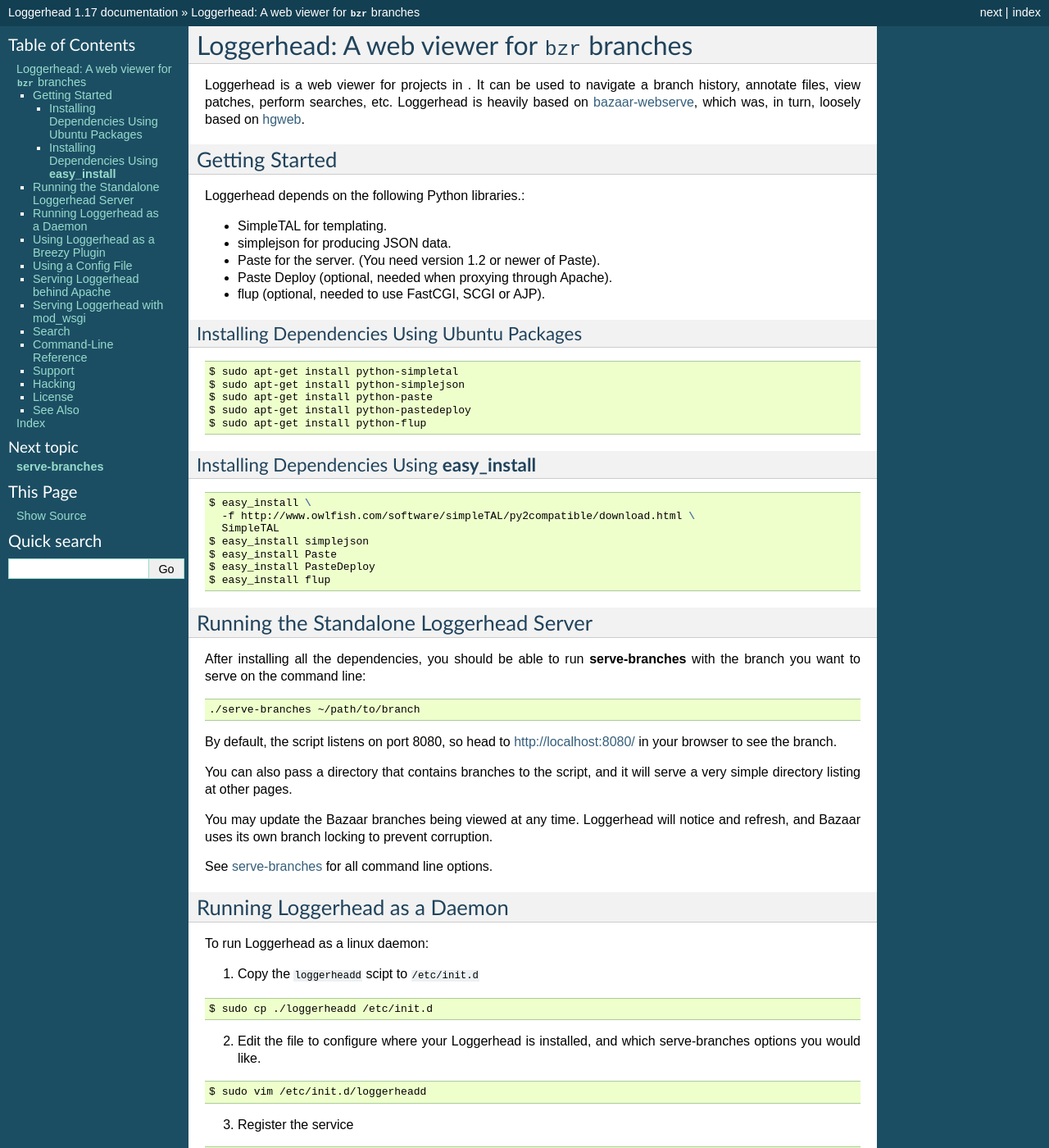
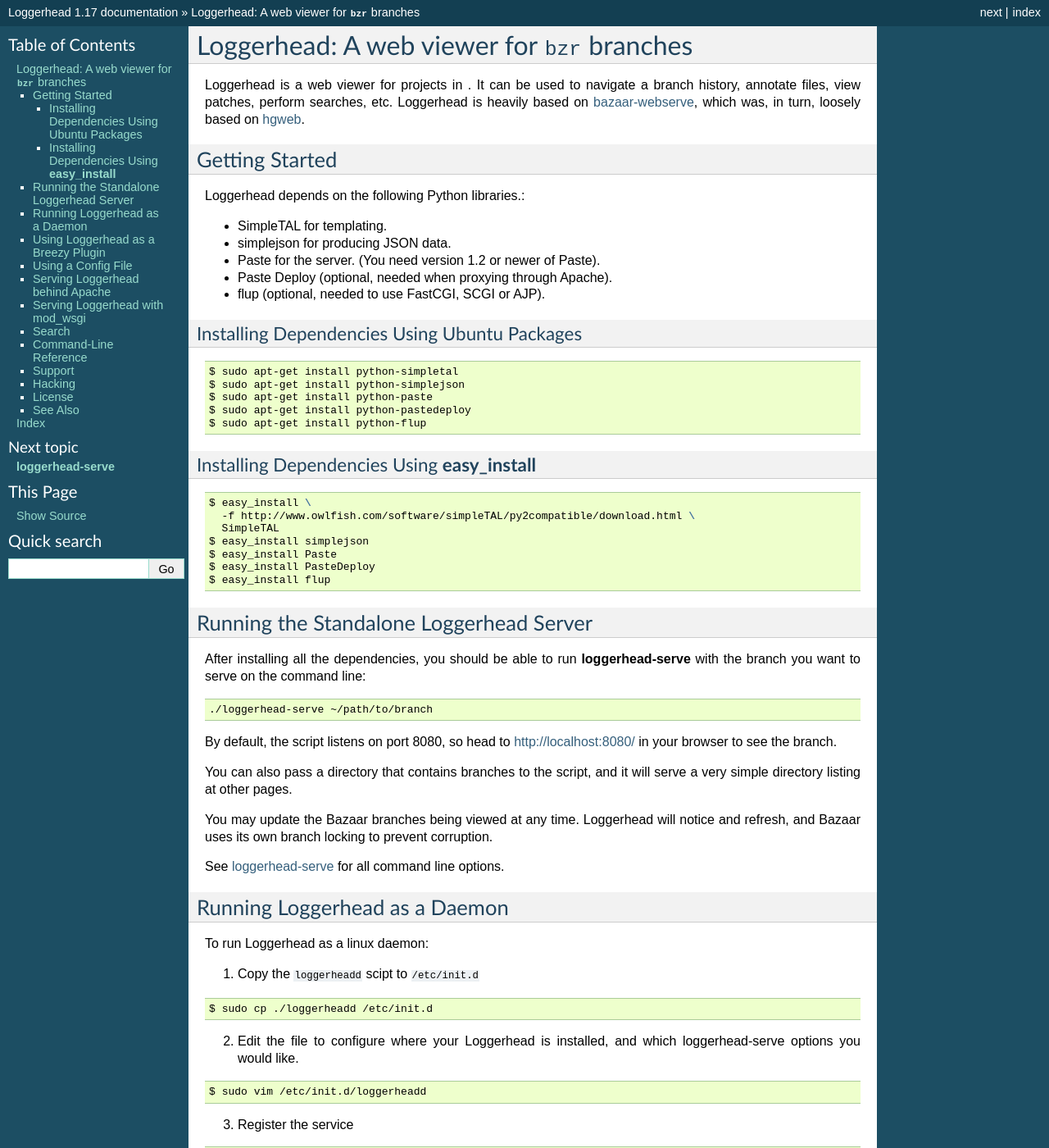
Before and after one commit to breezy-team/loggerhead, a Sphinx documentation site: the page built from docs/index.rst, in a window 1280 px wide and 1400 px high. Shown: the whole window at 82% size. Built offline with Sphinx 7.4.7, drawn with Linux system fonts in a browser that asks for light colours; some of the changed text lies outside the part shown.

Commit message:
Rename serve-branches to loggerhead-serve.

```diff
--- a/docs/index.rst
+++ b/docs/index.rst
@@ -53,12 +53,12 @@
 ----------------------------------------
 
 After installing all the dependencies, you should be able to run
-:command:`serve-branches` with the branch you want to serve on the
+:command:`loggerhead-serve` with the branch you want to serve on the
 command line:
 
 .. code-block:: sh
 
-    ./serve-branches ~/path/to/branch
+    ./loggerhead-serve ~/path/to/branch
 
 By default, the script listens on port 8080, so head to
 http://localhost:8080/ in your browser to see the branch.
@@ -70,7 +70,7 @@
 Loggerhead will notice and refresh, and Bazaar uses its own branch
 locking to prevent corruption.
 
-See :doc:`serve-branches` for all command line options.
+See :doc:`loggerhead-serve` for all command line options.
 
 Running Loggerhead as a Daemon
 ------------------------------
@@ -84,7 +84,7 @@
    $ sudo cp ./loggerheadd /etc/init.d
 
 2) Edit the file to configure where your Loggerhead is installed, and which
-   serve-branches options you would like.
+   loggerhead-serve options you would like.
 
 .. code-block:: sh
 
@@ -144,7 +144,7 @@
         ProxyPassReverse http://127.0.0.1:8080/branches/
     </Location>
 
-If Paste Deploy is installed, the :command:`serve-branches` script can be
+If Paste Deploy is installed, the :command:`loggerhead-serve` script can be
 run behind a proxy at the root of a site, but if you're running it at
 some path into the site, you'll need to specify it using
 ``--prefix=/some_path``.
@@ -221,7 +221,7 @@
 .. toctree::
    :maxdepth: 2
 
-   serve-branches
+   loggerhead-serve
 
 
 Support
--- a/setup.py
+++ b/setup.py
@@ -31,7 +31,7 @@
     maintainer = "Michael Hudson",
     maintainer_email = "michael.hudson@canonical.com",
     scripts = [
-        "serve-branches",
+        "loggerhead-serve",
         "loggerhead.wsgi",
         ],
     packages = ["loggerhead",
@@ -68,7 +68,7 @@
                                    "static/javascript/yui/build/yui-base/*",
                                    "static/images/*"]},
     data_files = [
-        ('share/man/man1', ['serve-branches.1']),
+        ('share/man/man1', ['loggerhead-serve.1']),
         ('share/doc/loggerhead', ['apache-loggerhead.conf',
                                   'loggerheadd',
                                   'breezy.conf']),
```
Also changed, not shown: docs/loggerhead-serve.rst (renamed from docs/serve-branches.rst, +4 -4 lines), 7 other files.
